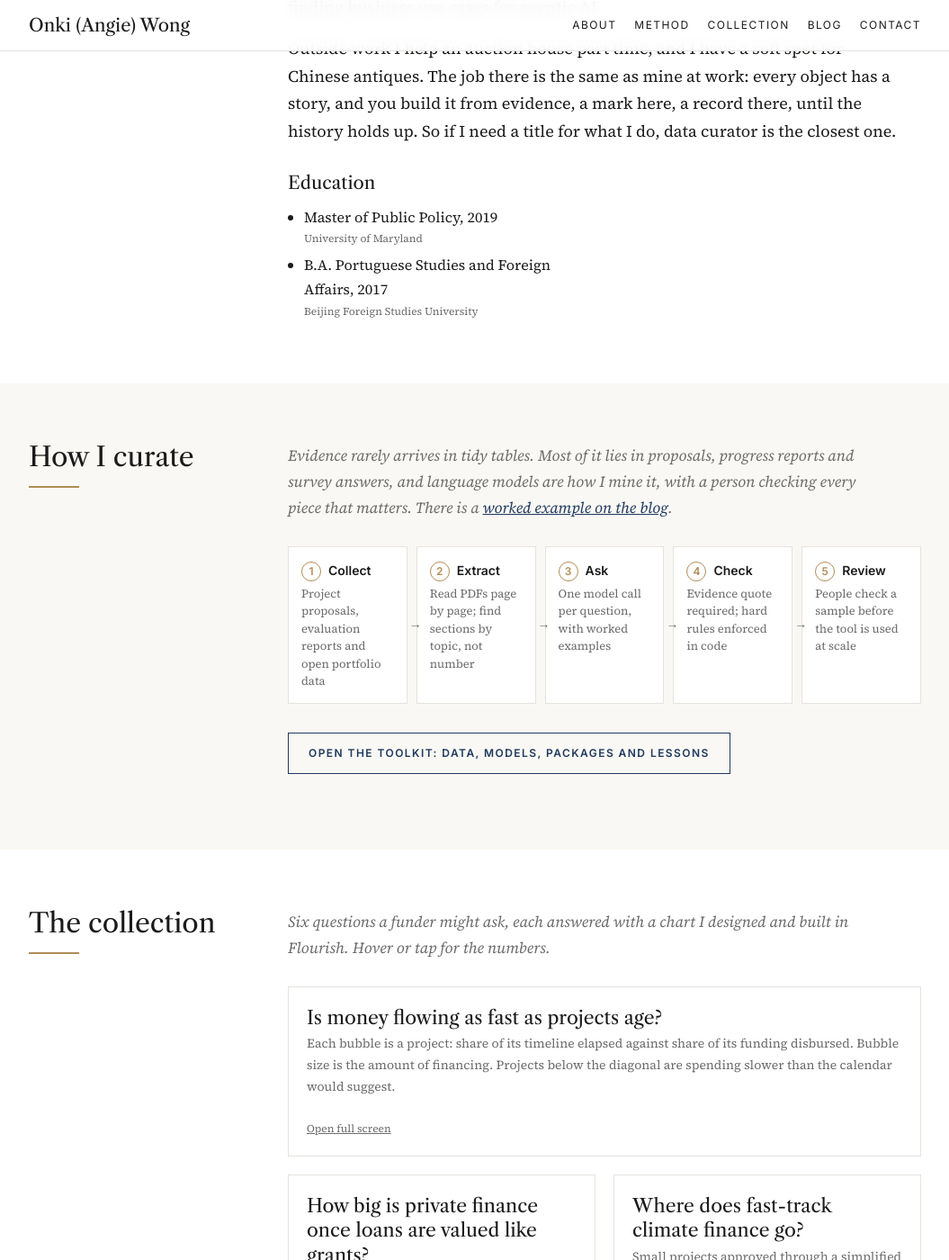
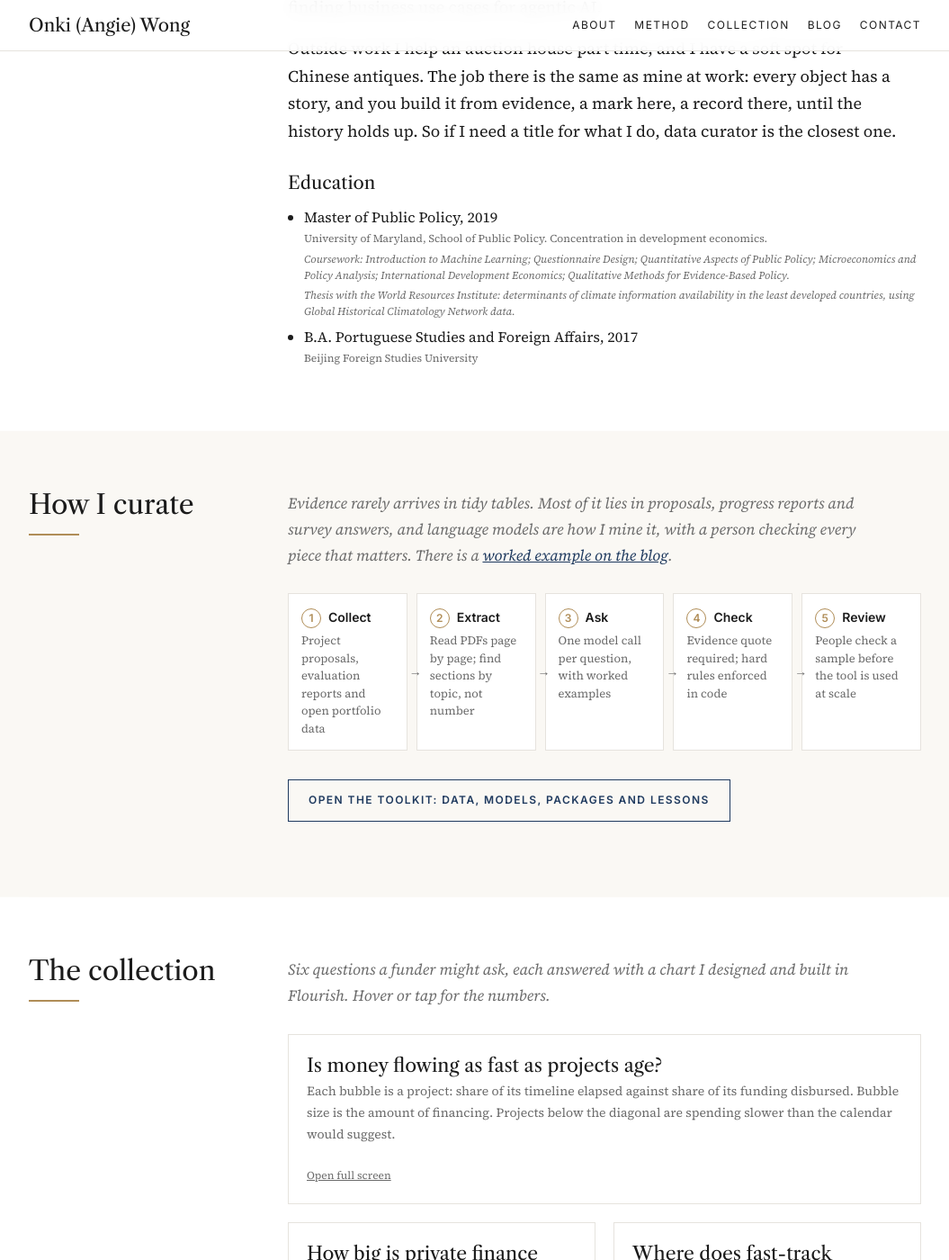
Before and after one commit to owangie/owangie.github.io, a Jekyll site: the page built from _pages/about.md, in a window 1280 px wide and 1400 px high, scrolled down 1265 px. Shown: the whole window at 90% size, without its empty margins (112-1167 px from the left). Built offline with Jekyll 4.4.1, drawn with Linux system fonts in a browser that asks for light colours.

Commit message:
Education: MPP coursework and WRI thesis

```diff
--- a/_layouts/home.html
+++ b/_layouts/home.html
@@ -142,10 +142,11 @@
     section .sbody > .intro:first-child { margin-top: 2px; }
     section:nth-of-type(even) { background: var(--band); box-shadow: 0 0 0 100vmax var(--band); clip-path: inset(0 -100vmax); }
     @media (max-width: 820px) { section { grid-template-columns: 1fr; padding: 48px 0; } section .shead h2 { font-size: 24px; } }
-    .facts { display: grid; grid-template-columns: 1fr 1fr; gap: 24px; margin-top: 24px; }
+    .facts { display: grid; grid-template-columns: 1fr; gap: 24px; margin-top: 24px; }
     .facts h3 { font-size: 15px; font-weight: 600; margin: 0 0 8px; }
     .facts ul { margin: 0; padding-left: 18px; font-size: 14px; }
     .facts li { margin-bottom: 6px; }
+    .facts small.cw { font-style: italic; margin-top: 4px; line-height: 1.5; }
     .facts small { display: block; color: var(--muted); font-size: 12px; }
     @media (max-width: 560px) { .facts { grid-template-columns: 1fr; } }
     .chip { display: inline-block; font-size: 11px; color: var(--accent); border: 1px solid var(--accent); border-radius: 5px; padding: 0 6px; margin: 6px 6px 0 0; text-decoration: none; }
@@ -268,7 +269,9 @@
     <div class="prose">{{ content }}</div>
       <div class="facts">
         <div><h3>Education</h3><ul>
-          <li>Master of Public Policy, 2019<small>University of Maryland</small></li>
+          <li>Master of Public Policy, 2019<small>University of Maryland, School of Public Policy. Concentration in development economics.</small>
+            <small class="cw">Coursework: Introduction to Machine Learning; Questionnaire Design; Quantitative Aspects of Public Policy; Microeconomics and Policy Analysis; International Development Economics; Qualitative Methods for Evidence-Based Policy.</small>
+            <small class="cw">Thesis with the World Resources Institute: determinants of climate information availability in the least developed countries, using Global Historical Climatology Network data.</small></li>
           <li>B.A. Portuguese Studies and Foreign Affairs, 2017<small>Beijing Foreign Studies University</small></li>
         </ul></div>
       </div>
```
